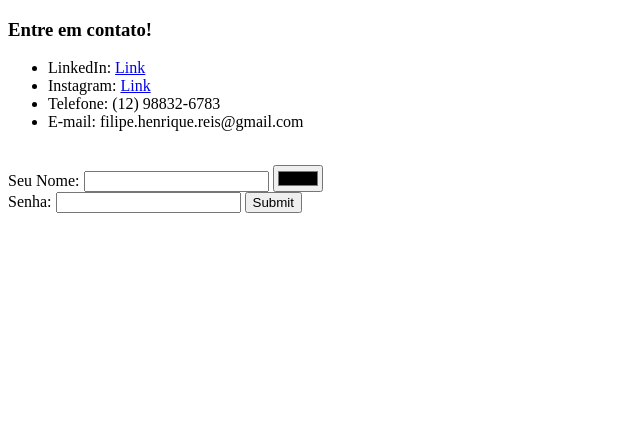
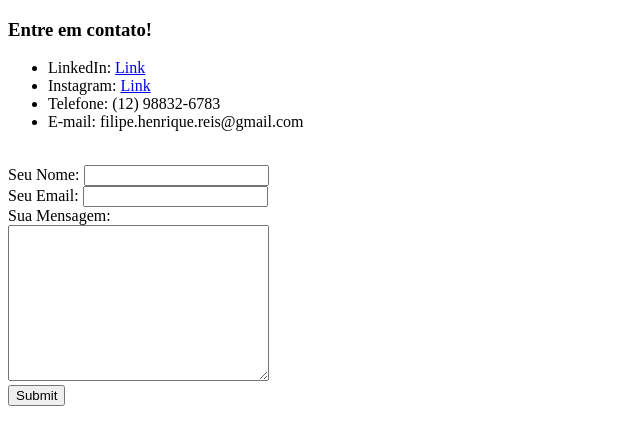
Before and after one commit to filipehlreis/cv, a plain HTML site: page contactme.html in a window 1280 px wide. Shown: the whole page, without its empty margins (0-640 px from the left). Drawn offline with Linux system fonts and the light colour scheme.

Commit message:
fix contactme.html

```diff
--- a/contactme.html
+++ b/contactme.html
@@ -14,17 +14,20 @@
     <li>Telefone: (12) 98832-6783</li>
     <li>E-mail: filipe.henrique.reis@gmail.com</li>
   </ul>
-<br>
+  <a href="#"></a>
+  <br>
 
-  <form class="" action="index.html" method="post">
+  <form action="mailto:filipe.henrique.reis@gmail.com" method="post" enctype="text/plain">
     <label>Seu Nome:</label>
-    <input type="text" name="" value="">
-    <input type="color" name="" value=""><br>
+    <input type="text" name="yourName" value=""><br>
 
     <!-- <label>Deseja se inscrever em minha lista de emails?</label>
+    <input type="color" name="" value=""><br>
     <input type="checkbox" name="" value=""> -->
-  <label>Senha:</label>
-    <input type="password" name="" value="">
+    <label>Seu Email:</label>
+    <input type="email" name="yourEmail" value=""><br>
+    <label>Sua Mensagem:</label><br>
+    <textarea name="yourMessage" rows="10" cols="30"></textarea><br>
     <input type="submit" name="">
   </form>
 </body>
```
